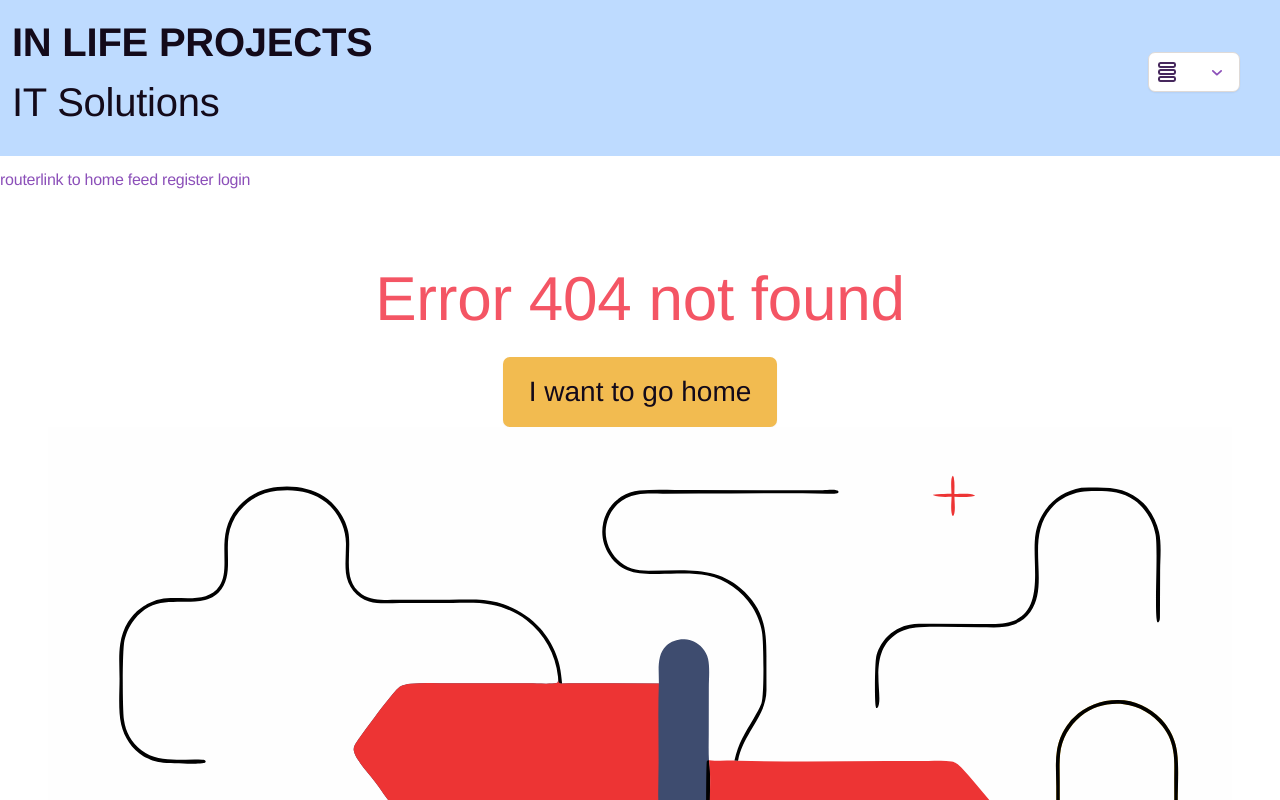
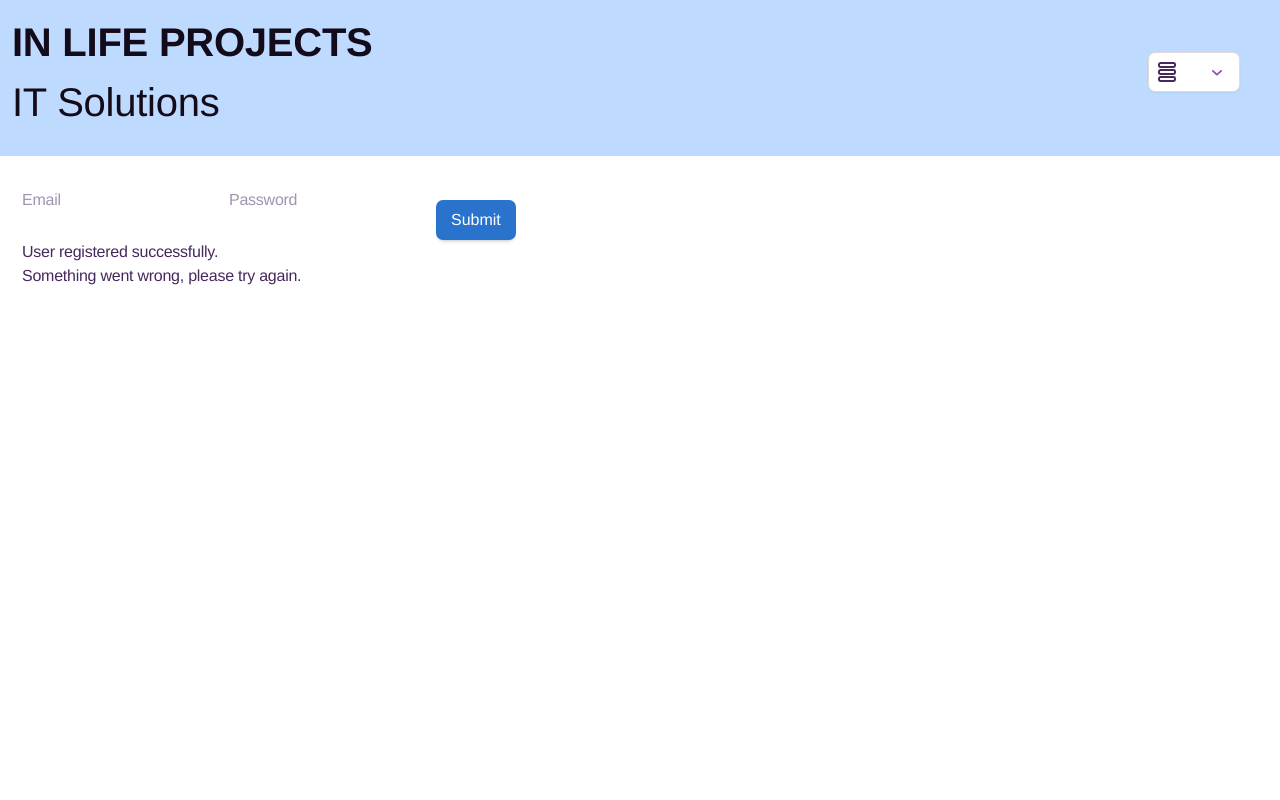
Before and after one commit to OhMyLaia/In-Life-Employee-Finder, a Vue app: page /register in a window 1280 px wide. Before the commit this address had no page. Shown: the top 800 px of the page. Built offline with nearby package versions, Linux system fonts and the light colour scheme; a web font is replaced by a local one.

Commit message:
changing routes to accept SignHomeView, register logics with firebase

```diff
--- a/src/App.vue
+++ b/src/App.vue
@@ -5,8 +5,5 @@ import { RouterView } from 'vue-router';
 
 <template>
     <Navbar />
-    <nav>
-        <RouterLink>routerlink to home feed register login</RouterLink>
-    </nav>
     <RouterView />
 </template>
--- a/src/components/Navbar.vue
+++ b/src/components/Navbar.vue
@@ -35,7 +35,7 @@ const isActiveLink = (routePath: string) => {
             </div>
             <div class="dropdown-menu open-left" id="dropdown-menu" role="menu">
                 <div class="dropdown-content">
-                    <RouterLink to="/" :class="[
+                    <RouterLink to="/home" :class="[
                         isActiveLink('/') ?
                             'has-text-weight-bold has-text-black'
                             :
--- a/src/router/index.ts
+++ b/src/router/index.ts
@@ -3,12 +3,15 @@ import HomeView from "@/views/HomeView.vue";
 import FinderView from "@/views/FinderView.vue";
 import NotFoundView from "@/views/NotFoundView.vue";
 import ManagerView from "@/views/ManagerView.vue";
+import SignHomeView from "@/views/SignHomeView.vue";
+import LoginView from "@/views/firebase-auth/LoginView.vue";
+import RegisterView from "@/views/firebase-auth/RegisterView.vue";
 
 const router = createRouter({
     history: createWebHistory(import.meta.env.BASE_URL),
     routes: [
         {
-            path: "/",
+            path: "/home",
             name: "home",
             component: HomeView
         },
@@ -23,6 +26,21 @@ const router = createRouter({
             component: ManagerView
         },
         {
+            path: "/",
+            name: "auth-user",
+            component: SignHomeView
+        },
+        {
+            path: "/login",
+            name: "login",
+            component: LoginView
+        },
+        {
+            path: "/register",
+            name: "register",
+            component: RegisterView
+        },
+        {
             path: "/:catchAll(.*)",
             name: "not-found",
             component: NotFoundView
--- /dev/null
+++ b/src/views/SignHomeView.vue
@@ -0,0 +1,10 @@
+<script setup lang="ts">
+
+</script>
+
+<template>
+    <RouterLink to="/home"></RouterLink>
+    <RouterLink to="/login"></RouterLink>
+    <RouterLink to="/register"></RouterLink>
+
+</template>
--- a/src/views/firebase-auth/LoginView.vue
+++ b/src/views/firebase-auth/LoginView.vue
@@ -0,0 +1,6 @@
+<script setup lang="ts">
+</script>
+
+<template>
+
+</template>
--- a/src/views/firebase-auth/RegisterView.vue
+++ b/src/views/firebase-auth/RegisterView.vue
@@ -5,33 +5,34 @@ import GenericButton from '../../components/GenericButton.vue';
 import { getAuth, createUserWithEmailAndPassword } from 'firebase/auth';
 import GenericInfoSpan from '../../components/GenericButton.vue';
 
-enum signStatus {
+enum SignStatus {
     success = 'success',
     failure = 'failure',
     pending = 'pending'
 }
 
-enum authError {
+enum AuthError {
     invalidEmail = 'invalid_email',
     invalidPassword = 'invalid_password',
     userNotFound = 'userNotFound',
+    unknown = 'unknown'
 }
 
 const email: Ref<string, string> = ref('');
 const password: Ref<string, string> = ref('');
-const status: Ref<signStatus> = ref(signStatus.pending);
-const error: Ref<string, string> = ref('');
+const status: Ref<SignStatus> = ref(SignStatus.pending);
+const error: Ref<AuthError> = ref(AuthError.unknown);
 
-const showStatusMessage = (statusParam: signStatus) => {
+const showStatusMessage = (statusParam: SignStatus) => {
     let message: string = '';
     switch (statusParam) {
-        case 'success' :
+        case 'success':
             message = 'User registered successfully.'
             break;
-        case 'failure' :
+        case 'failure':
             message = 'Something went wrong, please try again'
             break;
-        case 'pending' :
+        case 'pending':
             message = '';
             break;
     }
@@ -39,19 +40,46 @@ const showStatusMessage = (statusParam: signStatus) => {
     return message;
 }
 
+const showAuthMessage = (authParam: AuthError) => {
+    switch (authParam) {
+        case AuthError.invalidEmail:
+            return 'Please enter a valid email.'
+        case AuthError.invalidPassword:
+            return 'Incorrect password.'
+        case AuthError.userNotFound:
+            return 'No user found with this email.'
+        default:
+            return 'Something went wrong, please try again.'
+    }
+}
+
+    const mapFirebaseError = (firebaseCode: string): AuthError => {
+        switch (firebaseCode) {
+            case 'auth/invalid-email':
+                return AuthError.invalidEmail
+            case 'auth/wrong-password':
+                return AuthError.invalidPassword
+            case 'auth/user-not-found':
+                return AuthError.userNotFound
+            default:
+                return AuthError.unknown
+        }
+    }
+
     const handleRegisterUser = async () => {
 
         // this is returning a promise
         await createUserWithEmailAndPassword(getAuth(), email.value, password.value)
             .then((data) => {
-        showStatusMessage(signStatus.success);
-        status.value = signStatus.success;
+                showStatusMessage(SignStatus.success);
+                status.value = SignStatus.success;
                 console.log(`user registered successfully`);
             })
             .catch((err) => {
-        showStatusMessage(signStatus.failure);
-        error.value = `Error: ${err.message}`;
-        status.value = signStatus.failure;
+                const mappedError = mapFirebaseError(err.code)
+                showAuthMessage(mappedError);
+                error.value = mappedError;
+                status.value = SignStatus.failure;
                 console.error(`error registering user, ${err}`);
             })
 
@@ -64,14 +92,19 @@ const handleRegisterUser = async () => {
         <div>
             <input type="email" placeholder="Email" v-model="email">
             <input type="password" placeholder="Password" v-model="password">
-            <GenericButton
-            :text="'Submit'"
+
+            <GenericButton :text="'Submit'"
             :class="'button is-info mt-3'"
-            @click="handleRegisterUser"
-            />
-            <p v-if="signStatus.success">
+            @click="handleRegisterUser" />
+
+            <p v-if="SignStatus.success">
                 <GenericInfoSpan
-                :text="showStatusMessage(signStatus.success)"
+                :text="showStatusMessage(SignStatus.success)"
+                class="text-is-info" />
+            </p>
+            <p v-if="SignStatus.failure">
+                <GenericInfoSpan
+                :text="showAuthMessage(error)"
                 class="text-is-danger"
                 />
             </p>
```
Also changed, not shown: src/views/FeedView.vue (deleted). Lines whose indentation alone changed are shown as unchanged.
